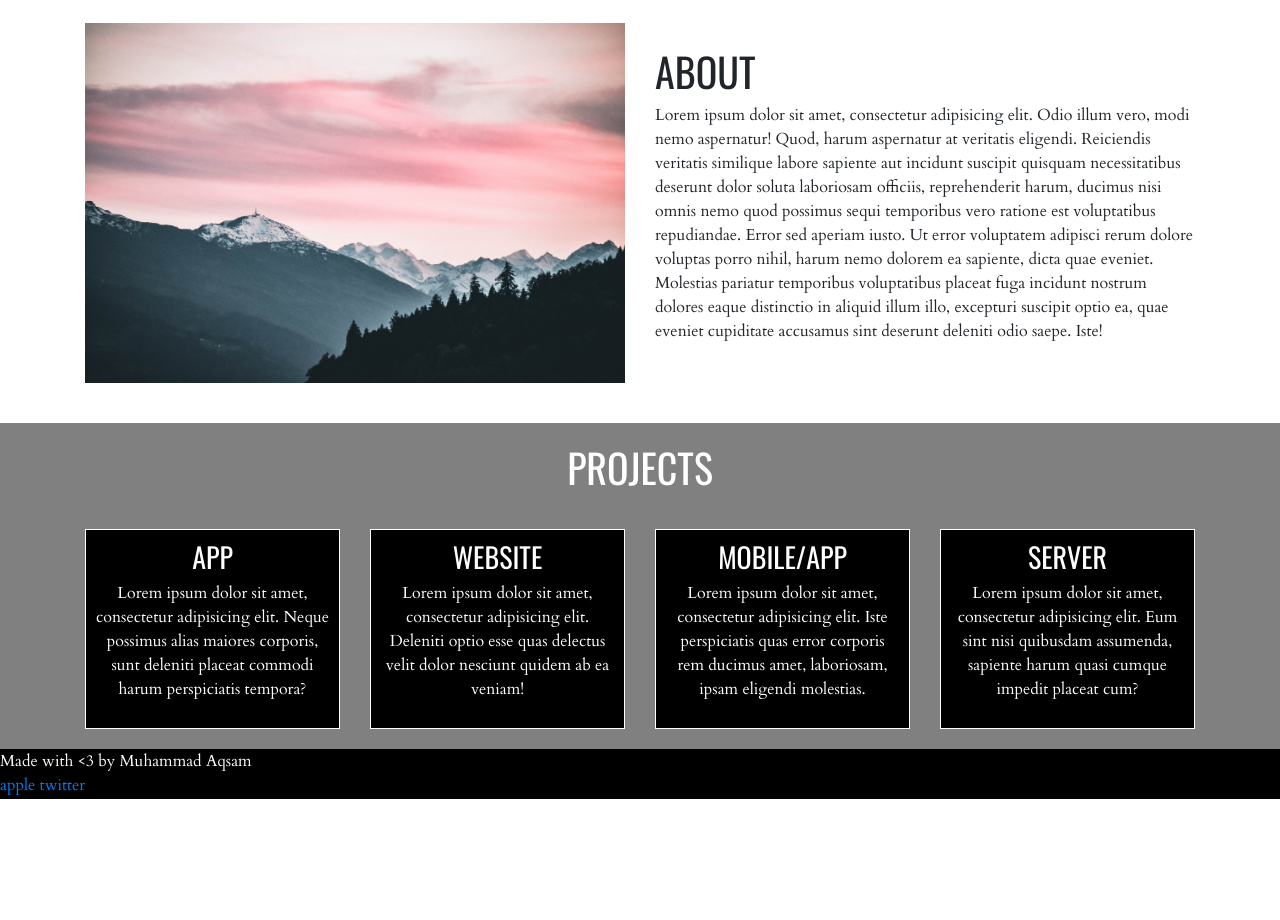
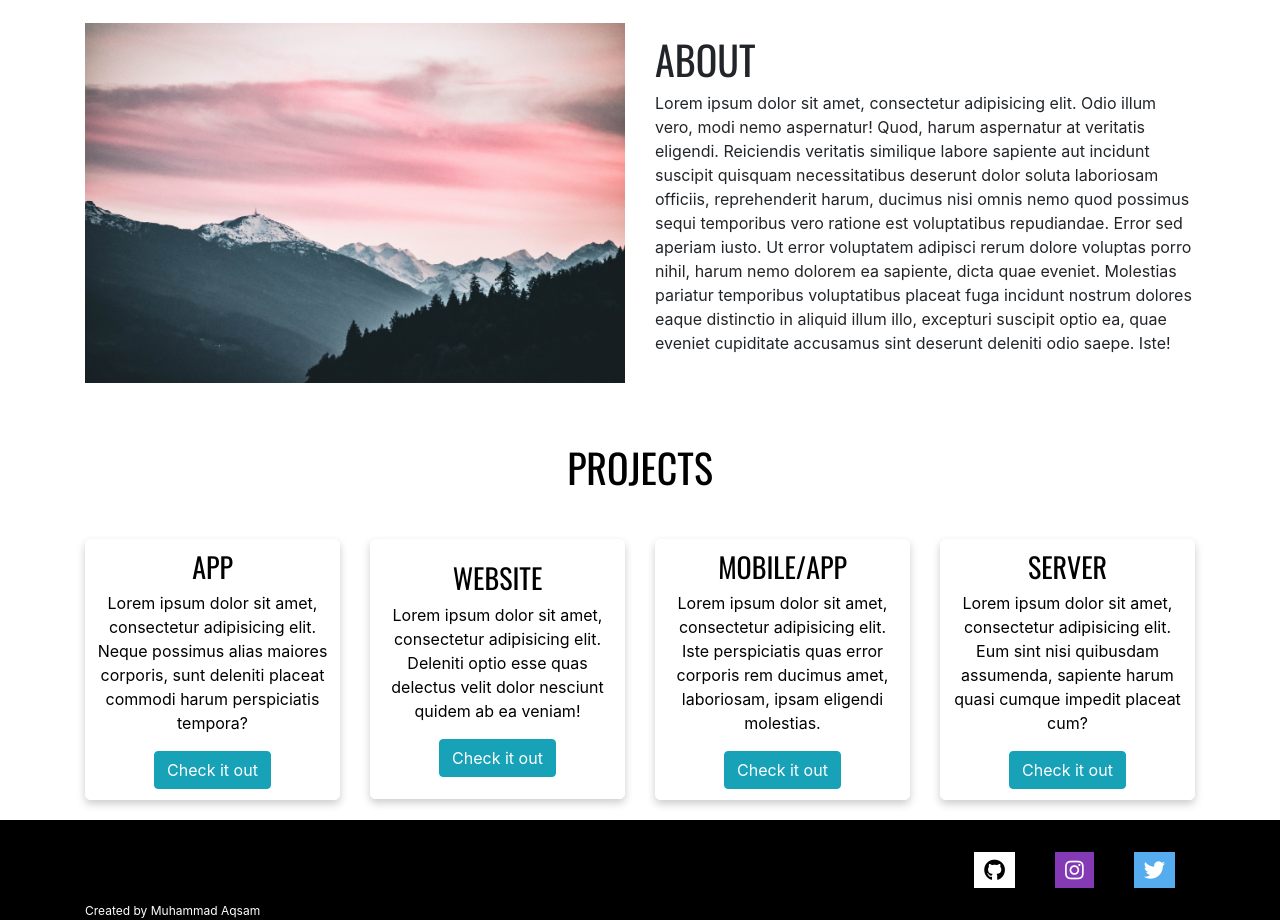
Before and after one commit to MoAqsam/PortfolioTemplate, a plain HTML site: page index.html in a window 1280 px wide. Shown: the part 817-1737 px from the top of the page. Before the commit the page ends 1616 px from the top, so only its background shows below. Drawn offline with nearby package versions, Linux system fonts and the light colour scheme.

Commit message:
added social media icons and redesigned projects sections.

```diff
--- a/index.html
+++ b/index.html
@@ -10,7 +10,9 @@
   <script src="https://code.jquery.com/jquery-3.2.1.slim.min.js" integrity="sha384-KJ3o2DKtIkvYIK3UENzmM7KCkRr/rE9/Qpg6aAZGJwFDMVNA/GpGFF93hXpG5KkN" crossorigin="anonymous"></script>
   <script src="https://cdnjs.cloudflare.com/ajax/libs/popper.js/1.12.9/umd/popper.min.js" integrity="sha384-ApNbgh9B+Y1QKtv3Rn7W3mgPxhU9K/ScQsAP7hUibX39j7fakFPskvXusvfa0b4Q" crossorigin="anonymous"></script>
   <script src="https://maxcdn.bootstrapcdn.com/bootstrap/4.0.0/js/bootstrap.min.js" integrity="sha384-JZR6Spejh4U02d8jOt6vLEHfe/JQGiRRSQQxSfFWpi1MquVdAyjUar5+76PVCmYl" crossorigin="anonymous"></script>
+  <link rel="stylesheet" href="https://use.fontawesome.com/releases/v5.7.2/css/all.css" integrity="sha384-fnmOCqbTlWIlj8LyTjo7mOUStjsKC4pOpQbqyi7RrhN7udi9RwhKkMHpvLbHG9Sr" crossorigin="anonymous">
   <link rel="stylesheet" href="./style.css" />
+  <script type="text/javascript" src="./main.js"></script>
 </head>
 
 <body>
@@ -50,24 +52,28 @@
           <div class="proj-box">
             <h3>App</h3>
             <p>Lorem ipsum dolor sit amet, consectetur adipisicing elit. Neque possimus alias maiores corporis, sunt deleniti placeat commodi harum perspiciatis tempora?</p>
+            <button class="btn btn-info">Check it out</button>
           </div>
         </div>
         <div class="col-sm-12 col-md-4 col-lg-3">
           <div class="proj-box">
             <h3>Website</h3>
             <p>Lorem ipsum dolor sit amet, consectetur adipisicing elit. Deleniti optio esse quas delectus velit dolor nesciunt quidem ab ea veniam!</p>
+              <button class="btn btn-info">Check it out</button>
           </div>
         </div>
         <div class="col-sm-12 col-md-4 col-lg-3">
           <div class="proj-box">
             <h3>Mobile/App</h3>
             <p>Lorem ipsum dolor sit amet, consectetur adipisicing elit. Iste perspiciatis quas error corporis rem ducimus amet, laboriosam, ipsam eligendi molestias.</p>
+              <button class="btn btn-info">Check it out</button>
           </div>
         </div>
         <div class="col-sm-12 col-md-4 col-lg-3">
           <div class="proj-box">
             <h3>Server</h3>
             <p>Lorem ipsum dolor sit amet, consectetur adipisicing elit. Eum sint nisi quibusdam assumenda, sapiente harum quasi cumque impedit placeat cum?</p>
+              <button class="btn btn-info">Check it out</button>
           </div>
         </div>
       </div>
@@ -75,11 +81,20 @@
 
   </div>
   <footer>
-    <p class="reset-p">Made with &lt;3 by Muhammad Aqsam</p>
-    <div class="icons">
-      <a href="">apple</a>
-      <a href="">twitter</a>
+    <div class="container">
+      <div class="row">
+        <div class="col-sm-12 col-md-6 center-row-content">
+           <span style="font-size:12px;align-self:flex-end;color:white;">Created by Muhammad Aqsam</span>
+        </div>
+        <div class="col-sm-12 col-md-6">
+          <div id="icons" class="center-row-content">
+            <a href=""><i class="fab fa-lg fa-github"></i></a>
+            <a href=""><i class="fab fa-lg fa-instagram"></i></a>
+            <a href=""><i class="fab fa-lg fa-twitter"></i></a>
+          </div>
+        </div>
     </div>
+  </div>
   </footer>
 </body>
 
--- a/main.js
+++ b/main.js
@@ -0,0 +1,3 @@
+$(document).ready(function(){
+
+});
--- a/style.css
+++ b/style.css
@@ -4,7 +4,7 @@
 }
 
 body {
-  font-family: 'Cardo', serif;
+  font-family: -apple-system,BlinkMacSystemFont,Segoe UI,Roboto,Oxygen,Ubuntu,Cantarell,Fira Sans,Droid Sans,Helvetica Neue,sans-serif;
   position: relative;
 }
 
@@ -61,21 +61,32 @@ section {
 }
 /* Projects */
 #projects {
-  background: grey;
-  color:white;
   padding-bottom: 20px;
 }
 #projects .container .row  h1 {
   text-align: center;
   margin-top: 20px;
+  color:black;
 }
 
 .proj-box {
   padding: 10px;
   text-align: center;
+  border-radius: 5px;
   border: 1px solid white;
-  height: 200px;
-  background:black;
+  min-height: 260px;
+  background:white;
+  box-shadow: 0 4px 8px 0 rgba(0,0,0,0.2);
+  color:black;
+  margin-top: 10px;
+  display: flex;
+  flex-direction: column;
+  justify-content: center;
+  align-items: center;
+}
+
+.proj-box:hover {
+  box-shadow: 0 8px 16px 0 rgba(0,0,0,0.2);
 }
 
 /* Contact */
@@ -116,10 +127,45 @@ nav a:hover {
 /* footer */
 
 footer {
-  height:50px;
+  height:100px;
   background:black;
   color:white;
+
 }
-.icons {
-  justify-content: center;
+#icons {
+ justify-content: flex-end;
 }
+
+#icons  i {
+  margin:0px 20px;
+}
+.center-row-content {
+  display: flex;
+  flex-direction: row;
+  align-items: center;
+  height: 100px;
+  flex-wrap: wrap;
+  transition: 0.2s;
+}
+
+/* Fonts */
+.fa-twitter {
+  background: #55ACEE;
+  padding: 10px;
+  color: white;
+}
+
+.fa-instagram {
+background: #833AB4;
+  padding: 10px;
+  color: white;
+}
+
+.fa-github {
+  background: white;
+    padding: 10px;
+  color: black;
+}
+.fab:hover {
+  opacity: 0.7;
+}
```
